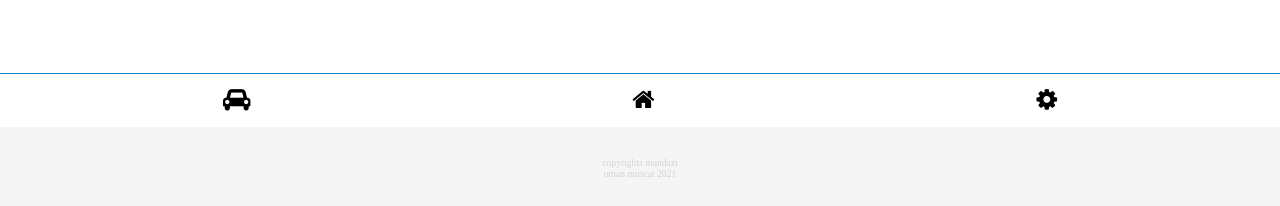
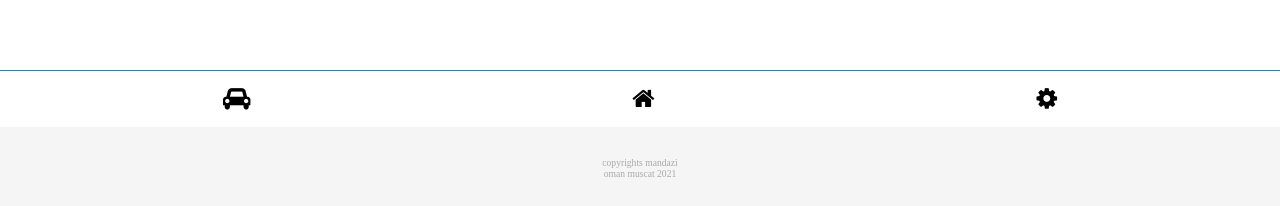
Before and after one commit to Maher9596/mulkiya-web, a React (Create React App) app: page /settings in a window 1280 px wide. Shown: the part 591-797 px from the top of the page. Built offline with nearby package versions, Linux system fonts and the light colour scheme.

Commit message:
footer update

```diff
--- a/src/App.css
+++ b/src/App.css
@@ -20,7 +20,7 @@ h1, p {
     background: whitesmoke;
     text-align: center;
     font-size: .6rem;
-    color:lightgray;
+    color:darkgray;
 }
 
 /* #footerText {
@@ -38,7 +38,7 @@ h1, p {
     display: flex;
     justify-content: space-around;
     border-top: .5px solid #1488CC;
-    padding: .8em 2em;
+    padding: .9em 2em;
 }
 
 .link {
```
